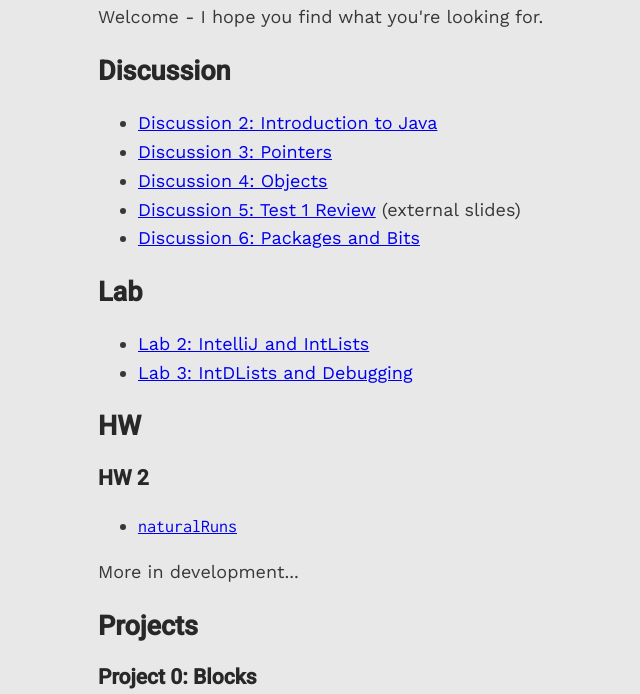
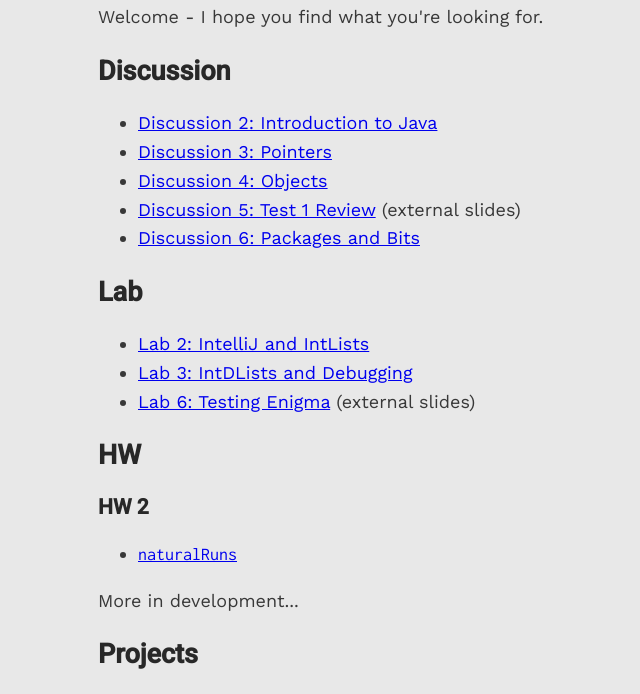
Before and after one commit to Skynet0/cs61b-partiallyordered, a plain HTML site: page index.html in a window 1280 px wide. Shown: the part 104-798 px from the top of the page, without its empty margins (227-867 px from the left). Drawn offline with nearby package versions, Linux system fonts and the light colour scheme.

Commit message:
Add Lab 6 external slides

```diff
--- a/index.html
+++ b/index.html
@@ -40,6 +40,7 @@
       <ul>
         <li><a href="/lab/lab2">Lab 2: IntelliJ and IntLists</a></li>
         <li><a href="/lab/lab3">Lab 3: IntDLists and Debugging</a></li>
+        <li><a href="https://docs.google.com/presentation/d/1ZNlJ0h7qD-vXWd872FnPMtppuK6uVMgTIYG1scLQWGE">Lab 6: Testing Enigma</a> (external slides)</li>
       </ul>
     </section>
     <section>
```
